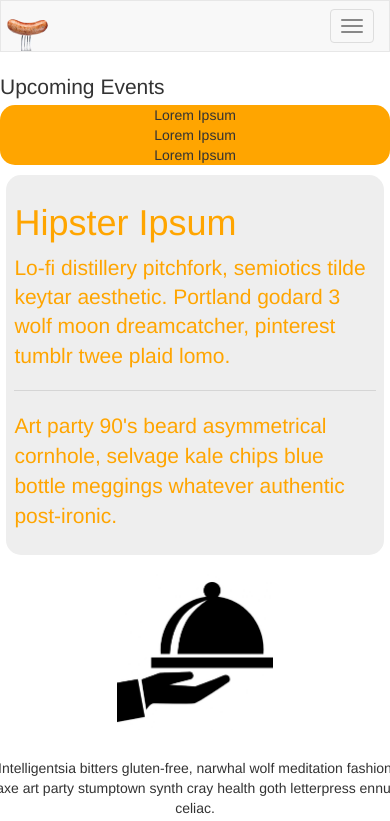
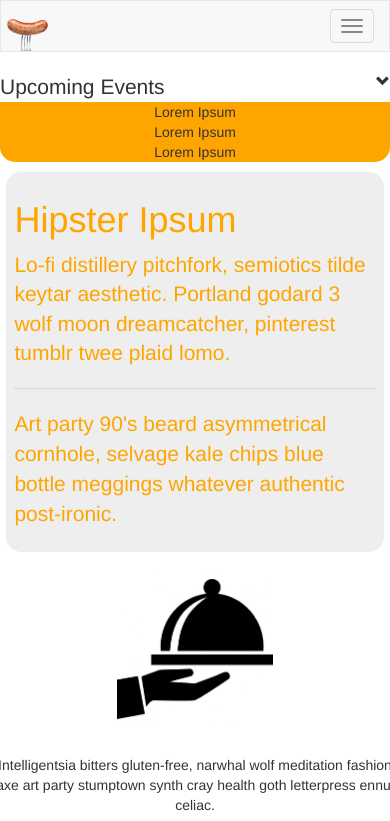
Before and after one commit to Splice09/BootstrapTraining, a website: page index.html in a window 390 px wide. Shown: the top 821 px of the page. Drawn offline with nearby package versions, Linux system fonts and the light colour scheme.

Commit message:
made changes to the side nav

```diff
--- a/SASS/mobileLandscapeStyle.scss
+++ b/SASS/mobileLandscapeStyle.scss
@@ -10,6 +10,8 @@ ul{
     background:orange;
     padding:0;
     border-radius:15px;
+    border-top-left-radius:0;
+    border-top-right-radius: 0;
 }
 
 .navbar-brand{
--- a/SASS/mobilePortraitStyle.scss
+++ b/SASS/mobilePortraitStyle.scss
@@ -10,6 +10,8 @@ ul{
     background:orange;
     padding:0;
     border-radius:15px;
+    border-top-left-radius:0;
+    border-top-right-radius: 0;
 }
 
 .navbar-brand{
--- a/index.html
+++ b/index.html
@@ -58,7 +58,7 @@
                           <div class="col-xs-11">
                            <p class="leftNavHeader">Upcoming Events</p>
                           </div>
-                          <div class"col-xs-1">
+                          <div class="col-xs-1">
                             <div class = "glyphContainer">
                               <div class = "down"><span class="glyphicon glyphicon-chevron-down" aria-hidden="true"></span></div>
                               <div class = "up"><span class="glyphicon glyphicon-chevron-up" aria-hidden="true"></span></div>
```
Also changed, not shown: CSS/mobileLandscapeStyle.css, CSS/mobilePortraitStyle.css.
